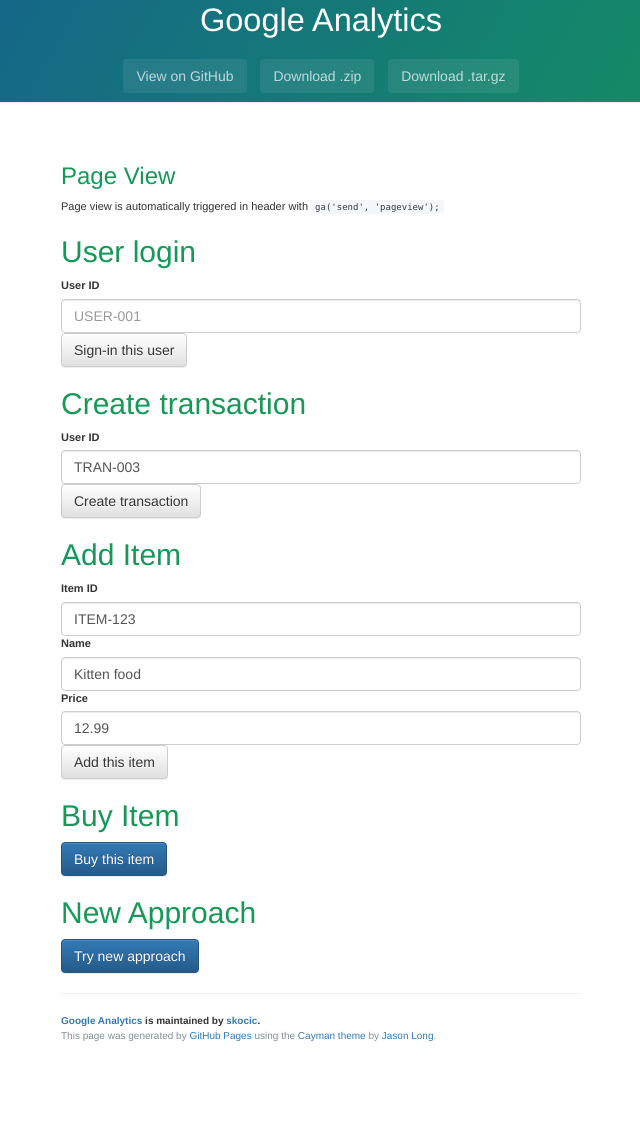
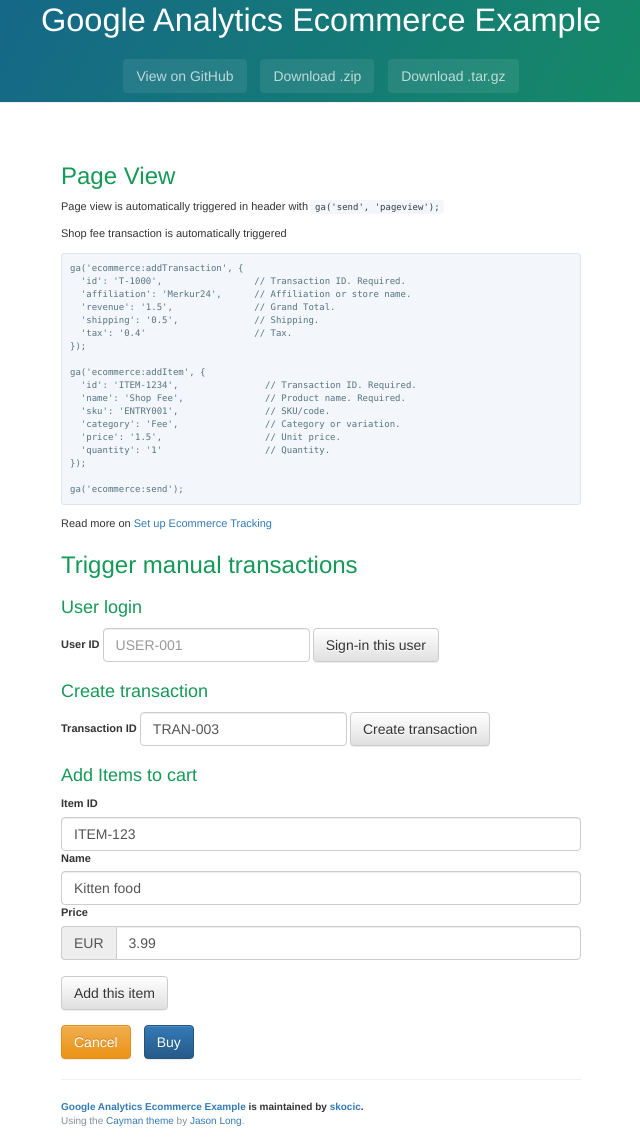
Before and after one commit to skocic/ga, a plain HTML site: page index.html in a window 1280 px wide. Shown: the part 87-1235 px from the top of the page, without its empty margins (319-959 px from the left). Before the commit the page ends 1150 px from the top, so only its background shows below. Drawn offline with nearby package versions, Linux system fonts and the light colour scheme.

Commit message:
-refactoring

```diff
--- a/index.html
+++ b/index.html
@@ -2,7 +2,7 @@
 <html lang="en-us">
   <head>
     <meta charset="UTF-8">
-    <title>Google Analytics</title>
+    <title>Google Analytics Ecommerce Example</title>
     <meta name="viewport" content="width=device-width, initial-scale=1">
     <link rel="stylesheet" type="text/css" href="stylesheets/normalize.css" media="screen">
     <link href='https://fonts.googleapis.com/css?family=Open+Sans:400,700' rel='stylesheet' type='text/css'>
@@ -29,27 +29,28 @@
       ga('set', 'userId', 'USER-001'); // Set the user ID using signed-in user_id.
 
       ga('ecommerce:addTransaction', {
-        'id': 'T-1235',                     // Transaction ID. Required.
-        'affiliation': 'Merkur24',   // Affiliation or store name.
-        'revenue': '11.99',               // Grand Total.
-        'shipping': '5',                  // Shipping.
-        'tax': '1.29'                     // Tax.
+        'id': 'T-1000',                 // Transaction ID. Required.
+        'affiliation': 'Merkur24',      // Affiliation or store name.
+        'revenue': '1.5',               // Grand Total.
+        'shipping': '0.5',              // Shipping.
+        'tax': '0.4'                    // Tax.
       });
 
       ga('ecommerce:addItem', {
-        'id': 'ITEM-1234',                     // Transaction ID. Required.
-        'name': 'Some Product',    // Product name. Required.
-        'sku': 'DD23444',                 // SKU/code.
-        'category': 'Chips',         // Category or variation.
-        'price': '11.99',                 // Unit price.
+        'id': 'ITEM-1234',                // Transaction ID. Required.
+        'name': 'Shop Fee',               // Product name. Required.
+        'sku': 'ENTRY001',                // SKU/code.
+        'category': 'Fee',                // Category or variation.
+        'price': '1.5',                   // Unit price.
         'quantity': '1'                   // Quantity.
       });
+
+      ga('ecommerce:send');
 
       setUser = function () {
         var userId = document.getElementById('inputUserId').value;
         ga('set', 'userId', userId);
-        alert('UserId set to ' + userId);
-        return false;
+        alert('Loggedin user ' + userId);
       }
 
       createTransaction = function () {
@@ -62,18 +63,17 @@
           'tax': '1.29'                     // Tax.
         });
         alert('transactionId set to ' + transactionId);
-        return false;
       }
 
-      addItem = function () {
+      addToCart = function () {
         var itemId = document.getElementById('inputItemId').value;
         var itemName = document.getElementById('inputItemName').value;
         var price = document.getElementById('inputPrice').value;
         ga('ecommerce:addItem', {
           'id': itemId,                     // Transaction ID. Required.
           'name': itemName,    // Product name. Required.
-          'sku': 'DD23444',                 // SKU/code.
-          'category': 'Party Toys',         // Category or variation.
+          'sku': 'SKU' + itemId,                 // SKU/code.
+          'category': 'Kittens',         // Category or variation.
           'price': price,                 // Unit price.
           'quantity': '1'                   // Quantity.
         });
@@ -81,26 +81,17 @@
         var li = document.createElement("li");
         li.appendChild(document.createTextNode(itemName + ', price ' + price));
         ul.appendChild(li);
-        return false;
       }
 
-      buyItem = function () {
+      buy = function () {
         ga('ecommerce:send');
-        ga('ecommerce:clear');
         alert('Bought');
-        return false;
       }
 
-      newApproach = function () {
-        var visitor = ua('');
-        visitor.event("Event Category", "Event Action").send();
-        visitor
-          .transaction("trans-12345", 500)   // Create transaction trans-12345 worth 500 total.
-          .item(300, 1, "item-54321")        // Add 1 unit the item item-54321 worth 300.
-          .item(200, 2, "item-41325")        // Add 2 units the item item-41325 worth 200.
-          .send();
-        alert("Tried new approach");
-        return false;
+      clearCart = function () {
+        ga('ecommerce:clear');
+        document.getElementById('items').value = '';
+        alert('Cancelled');
       }
 
     </script>
@@ -111,7 +102,7 @@
     height="0" width="0" style="display:none;visibility:hidden"></iframe></noscript>
     <!-- End Google Tag Manager (noscript) -->
     <section class="page-header">
-      <h1 class="project-name">Google Analytics</h1>
+      <h1 class="project-name">Google Analytics Ecommerce Example</h1>
       <h2 class="project-tagline"></h2>
       <a href="https://github.com/skocic/ga" class="btn">View on GitHub</a>
       <a href="https://github.com/skocic/ga/zipball/master" class="btn">Download .zip</a>
@@ -123,51 +114,73 @@
       <h3>Page View</h3>
 
       <p>Page view is automatically triggered in header with <code>ga('send', 'pageview');</code></p>
+      <p>Shop fee transaction is automatically triggered
+        <pre>ga('ecommerce:addTransaction', {
+  'id': 'T-1000',                 // Transaction ID. Required.
+  'affiliation': 'Merkur24',      // Affiliation or store name.
+  'revenue': '1.5',               // Grand Total.
+  'shipping': '0.5',              // Shipping.
+  'tax': '0.4'                    // Tax.
+});
 
-      <h2>User login</h2>
-      <form onsubmit="return setUser();">
-        <div class="form-group">
-          <label for="inputUserId">User ID</label>
-          <input type="text" class="form-control" id="inputUserId" placeholder="USER-001">
-          <button type="submit" class="btn btn-default">Sign-in this user</button>
-        </div>
-      </form>
+ga('ecommerce:addItem', {
+  'id': 'ITEM-1234',                // Transaction ID. Required.
+  'name': 'Shop Fee',               // Product name. Required.
+  'sku': 'ENTRY001',                // SKU/code.
+  'category': 'Fee',                // Category or variation.
+  'price': '1.5',                   // Unit price.
+  'quantity': '1'                   // Quantity.
+});
 
-      <h2>Create transaction</h2>
-      <div class="form-group">
-        <label for="inputTransactionId">User ID</label>
-        <input type="text" class="form-control" id="inputTransactionId" placeholder="TRAN-003" value="TRAN-003">
-        <button onclick="return createTransaction();" class="btn btn-default">Create transaction</button>
+ga('ecommerce:send');</pre>
+      </p>
+      <p>Read more on <a href="https://support.google.com/analytics/answer/1009612?hl=en">Set up Ecommerce Tracking</a>
+      </p>
+
+      <h3>Trigger manual transactions</h3>
+      <h4>User login</h4>
+      <div class="form-group form-inline">
+        <label for="inputUserId">User ID</label>
+        <input type="text" class="form-control" id="inputUserId" placeholder="USER-001">
+        <button onclick="setUser();" class="btn btn-default">Sign-in this user</button>
       </div>
 
-      <h2>Add Item</h2>
+      <h4>Create transaction</h4>
+      <div class="form-group form-inline">
+        <label for="inputTransactionId">Transaction ID</label>
+        <input type="text" class="form-control" id="inputTransactionId" placeholder="TRAN-003" value="TRAN-003">
+        <button onclick="createTransaction();" class="btn btn-default">Create transaction</button>
+      </div>
+
+      <h4>Add Items to cart</h4>
       <div class="form-group">
         <label for="inputItemId">Item ID</label>
         <input type="text" class="form-control" id="inputItemId" placeholder="ITEM-123" value="ITEM-123">
         <label for="inputItemName">Name</label>
         <input type="text" class="form-control" id="inputItemName" placeholder="Kitten food" value="Kitten food">
         <label for="inputPrice">Price</label>
-        <input type="text" class="form-control" id="inputPrice" placeholder="12.99" value="12.99">
-        <button class="btn btn-default" onclick="return addItem();">Add this item</button>
+        <div class="input-group">
+          <div class="input-group-addon">EUR</div>
+          <input type="text" class="form-control" id="inputPrice" placeholder="3.99" value="3.99">
+        </div>
+        <label></label>
+        <div class="input-group">
+          <button class="btn btn-default" onclick="addToCart();">Add this item</button>
+        </div>
       </div>
       <div id="items"></div>
 
-      <h2>Buy Item</h2>
       <div class="form-group">
-        <button onclick="return buyItem();" class="btn btn-primary">Buy this item</button>
+        <button onclick="clearCart();" class="btn btn-warning">Cancel</button>
+        <button onclick="buy();" class="btn btn-primary">Buy</button>
       </div>
 
-      <h2>New Approach</h2>
-      <form onsubmit="">
-        <div class="form-group">
-          <button type="submit" class="btn btn-primary" onclick="return newApproach();">Try new approach</button>
-        </div>
-      </form>
+      <footer class="site-footer">
+        <span class="site-footer-owner"><a href="https://github.com/skocic/ga">Google Analytics Ecommerce Example</a> is
+          maintained by <a href="https://github.com/skocic">skocic</a>.</span>
 
-      <footer class="site-footer">
-        <span class="site-footer-owner"><a href="https://github.com/skocic/ga">Google Analytics</a> is maintained by <a href="https://github.com/skocic">skocic</a>.</span>
-
-        <span class="site-footer-credits">This page was generated by <a href="https://pages.github.com">GitHub Pages</a> using the <a href="https://github.com/jasonlong/cayman-theme">Cayman theme</a> by <a href="https://twitter.com/jasonlong">Jason Long</a>.</span>
+        <span class="site-footer-credits">Using the <a href="https://github.com/jasonlong/cayman-theme">Cayman
+          theme</a> by <a href="https://twitter.com/jasonlong">Jason Long</a>.</span>
       </footer>
 
     </section>
```
